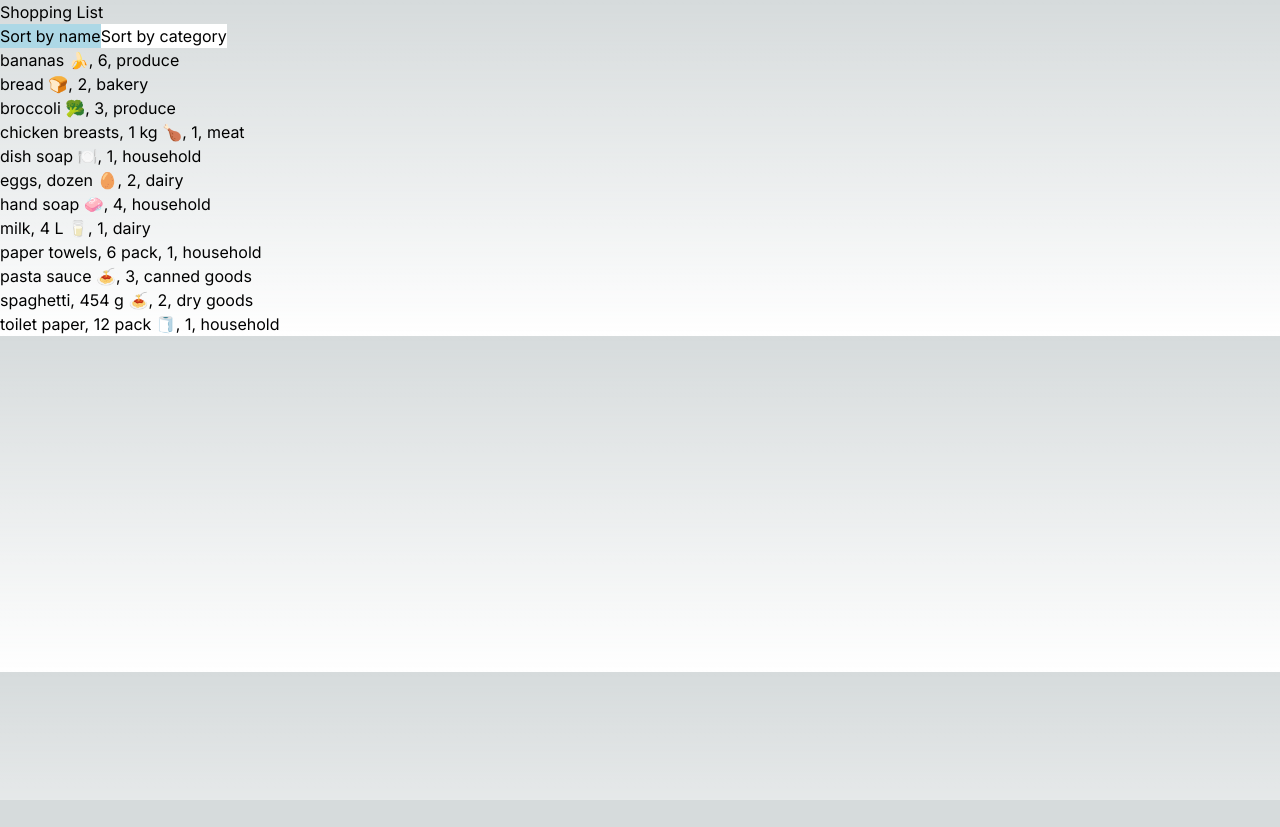
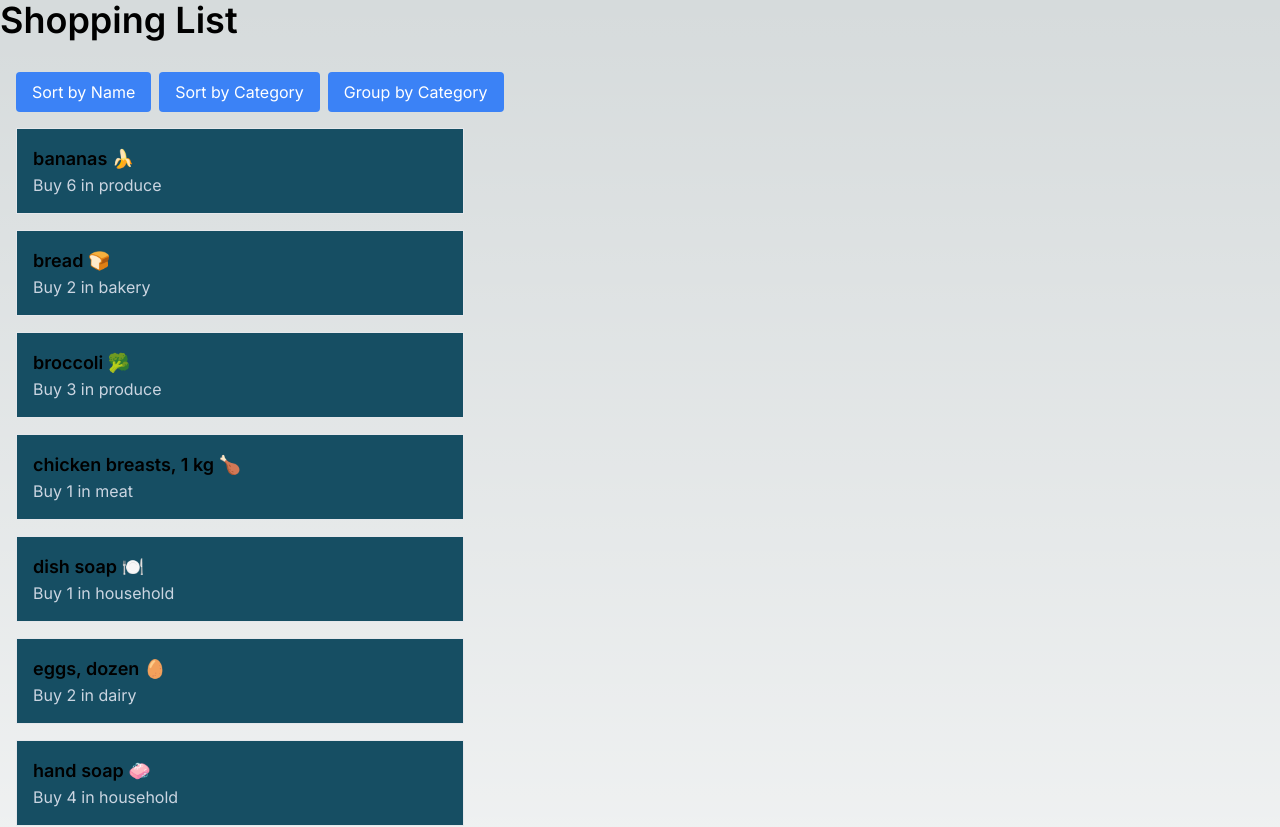
Before and after one commit to Henil-Patel12/cprg306-assignments, a Next.js app: page /week-5 in a window 1280 px wide. Shown: the top 827 px of the page. Before the commit the page ends 800 px from the top, so only its background shows below. Built offline with nearby package versions, Linux system fonts and the light colour scheme.

Commit message:
working on week 5

```diff
--- a/app/page.js
+++ b/app/page.js
@@ -13,7 +13,7 @@
           <a href="/week-4">Assignment Week-4</a>
         </li>
         <li className="text-orange-500 hover:text-purple-400 hover:underline mb-3" style={{ backgroundColor: 'hsl(0, 0%, 4%)', borderRadius: '10px', padding: '10px', boxShadow: '0 50px 50px 0 rgba(0, 0, 0, 0.2)' }}>
-          <a href="/week-4">Assignment Week-5</a>
+          <a href="/week-5">Assignment Week-5</a>
         </li>
       </div>
     </main>
--- a/app/week-5/item-list.js
+++ b/app/week-5/item-list.js
@@ -1,40 +1,84 @@
-import React, { useState } from 'react';
-import Item from './item';
+
+"use client";
+
+import { useState } from 'react';
+import Item from './item.js';
 import items from './items.json';
 
-const ItemList = () => {
+export default function ItemList() {
   const [sortBy, setSortBy] = useState('name');
+  const [groupByCategory, setGroupByCategory] = useState(false);
 
-  const sortedItems = [...items].sort((a, b) => {
+  const handleSortByName = () => {
+    setSortBy('name');
+  };
+
+  const handleSortByCategory = () => {
+    setSortBy('category');
+  };
+
+  const handleGroupByCategory = () => {
+    setGroupByCategory(!groupByCategory);
+  };
+
+  const sortedItems = groupByCategory
+    ? items
+        .sort((a, b) => a.category.localeCompare(b.category))
+        .reduce((acc, item) => {
+          const existingCategory = acc.find(
+            category => category.category === item.category
+          );
+
+          if (existingCategory) {
+            existingCategory.items.push(item);
+          } else {
+            acc.push({ category: item.category, items: [item] });
+          }
+
+          return acc;
+        }, [])
+    : items.sort((a, b) => {
         if (sortBy === 'name') {
           return a.name.localeCompare(b.name);
         } else if (sortBy === 'category') {
           return a.category.localeCompare(b.category);
         }
-    return 0;
       });
 
   return (
-    <div>
+    <main className="p-4">
+      <div className="mb-4">
         <button
-        style={{ backgroundColor: sortBy === 'name' ? 'lightblue' : 'white' }}
-        onClick={() => setSortBy('name')}
+          className={"bg-blue-500 text-white px-4 py-2 rounded active:bg-blue-950 "}
+          onClick={handleSortByName}
         >
-        Sort by name
+          Sort by Name
         </button>
         <button
-        style={{ backgroundColor: sortBy === 'category' ? 'lightblue' : 'white' }}
-        onClick={() => setSortBy('category')}
+          className={"bg-blue-500 text-white px-4 py-2 rounded ml-2 active:bg-blue-950 "}
+          onClick={handleSortByCategory}
         >
-        Sort by category
+          Sort by Category
         </button>
-      <ul>
-        {sortedItems.map((item) => (
-          <Item key={item.id} name={item.name} quantity={item.quantity} category={item.category} />
+        <button
+          className={"bg-blue-500 text-white px-4 py-2 rounded ml-2 active:bg-blue-950 "}
+          onClick={handleGroupByCategory}
+        >
+          Group by Category
+        </button>
+      </div>
+      {sortedItems.map((item, index) => {
+        return groupByCategory ? (
+          <div key={index}>
+            <h2 className="text-2xl font-semibold mb-4">{item.category}</h2>
+            {item.items.map((item, index) => (
+              <Item key={index} {...item} />
             ))}
-      </ul>
           </div>
+        ) : (
+          <Item key={index} {...item} />
         );
-};
-
-export default ItemList;
+      })}
+    </main>
+  );
+}
--- a/app/week-5/item.js
+++ b/app/week-5/item.js
@@ -1,11 +1,8 @@
-import React from 'react';
-
-const Item = ({ name, quantity, category }) => {
+export default function Item( {id ,name, quantity, category} ) {
   return (
-    <li>
-      {name}, {quantity}, {category}
-    </li>
+    <div className="mb-4 p-4 border bg-cyan-900  max-w-md">
+    <p className="text-lg font-semibold divide-y divide-slate-300">{name}</p>
+    <p className="text-slate-300">Buy {quantity} in {category}</p>
+  </div>
   );
 };
-
-export default Item;
--- a/app/week-5/page.js
+++ b/app/week-5/page.js
@@ -1,12 +1,10 @@
-import React from 'react';
-import ItemList from './item-list';
-const Page = () => {
+import ItemList from "./item-list";
+
+export default function Page () {
   return (
     <main>
-      <h1>Shopping List</h1>
+      <h1 className="text-4xl font-semibold mb-4">Shopping List</h1>
       <ItemList />
     </main>
   );
 };
-
-export default Page;
```
Lines whose indentation alone changed are shown as unchanged.
